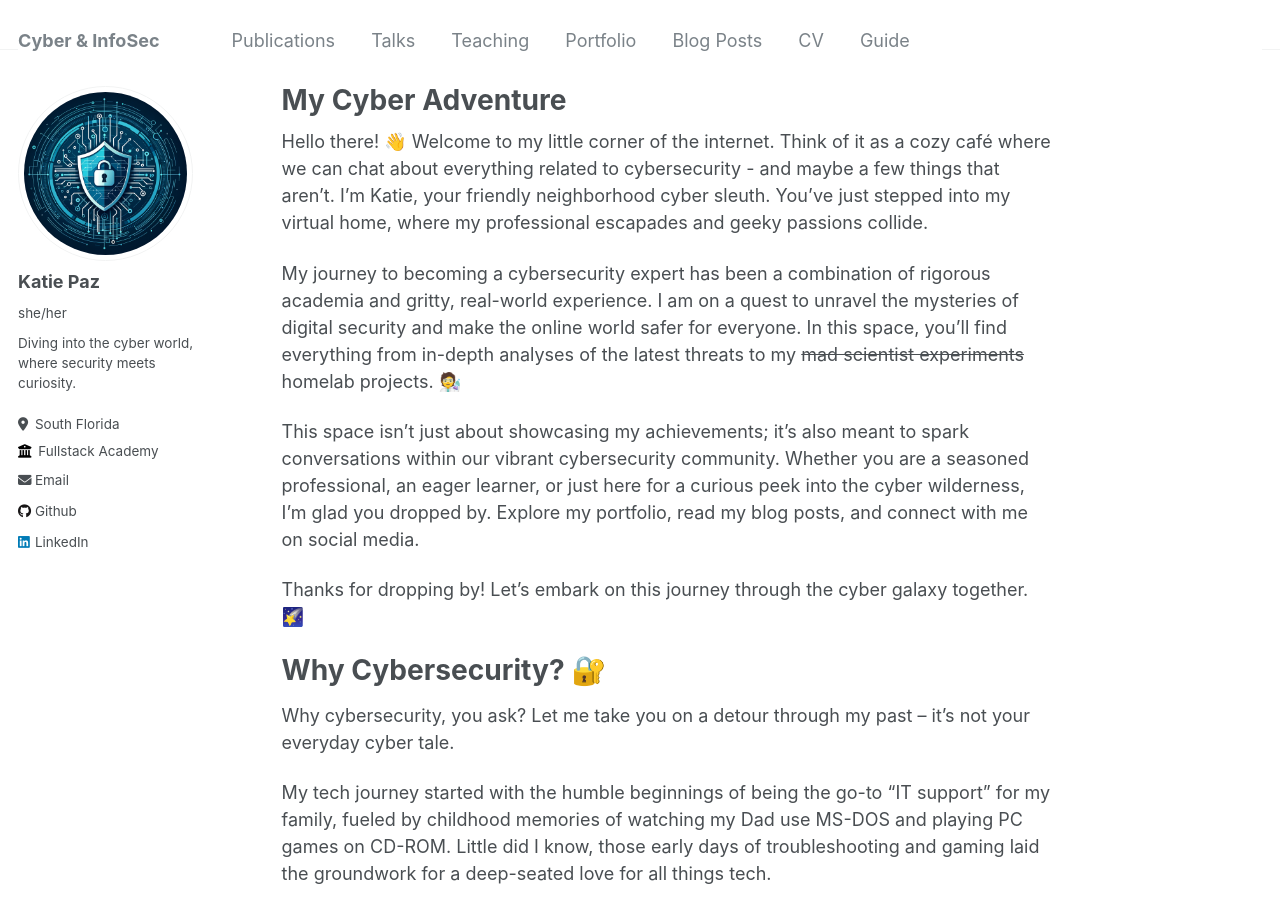
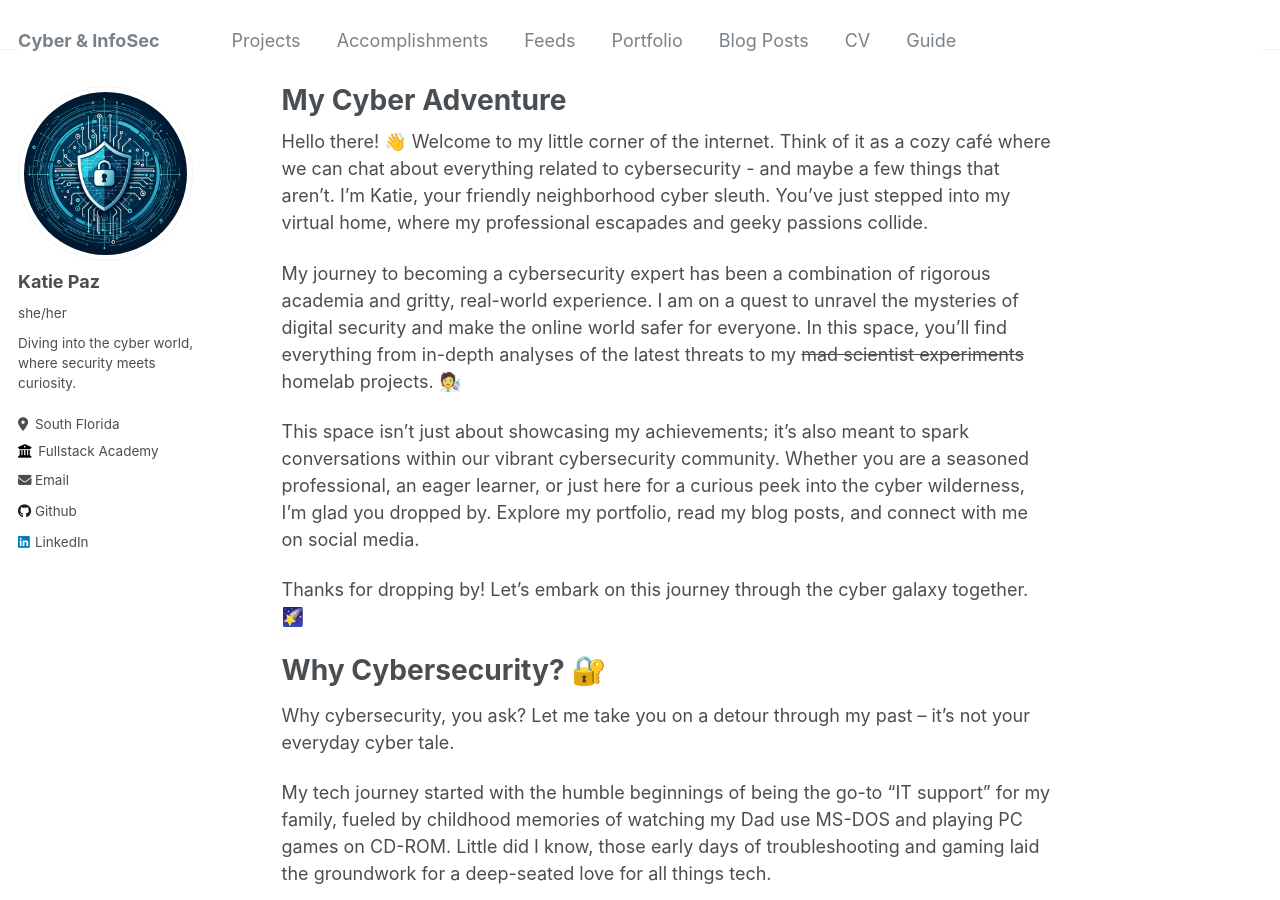
Before and after one commit to KatieCryptique/katiecryptique.github.io, a Jekyll site: the page built from _pages/about.md, in a window 1280 px wide and 900 px high. Built offline with Jekyll 4.4.1, drawn with Linux system fonts in a browser that asks for light colours.

Commit message:
Update navigation.yml

```diff
--- a/_data/navigation.yml
+++ b/_data/navigation.yml
@@ -1,13 +1,13 @@
 # main links links
 main:
-  - title: "Publications"
-    url: /publications/
+  - title: "Projects"
+    url: /projects/
 
-  - title: "Talks"
-    url: /talks/
+  - title: "Accomplishments"
+    url: /accomplishments/
 
-  - title: "Teaching"
-    url: /teaching/
+  - title: "Feeds"
+    url: /feeds/
 
   - title: "Portfolio"
     url: /portfolio/
```
